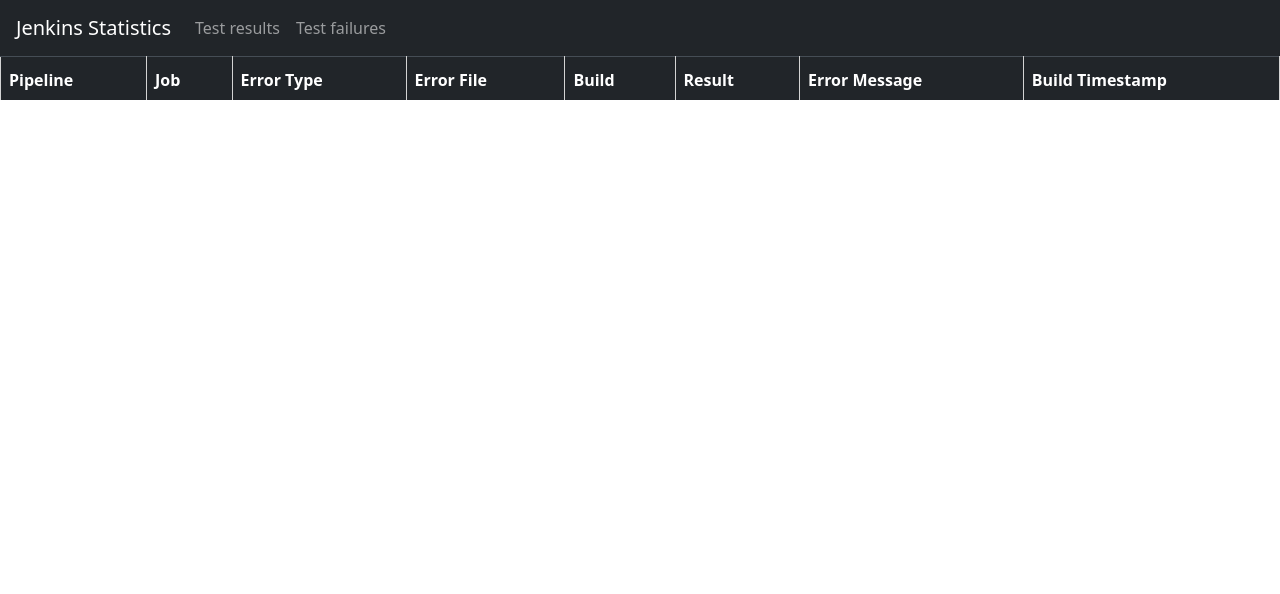
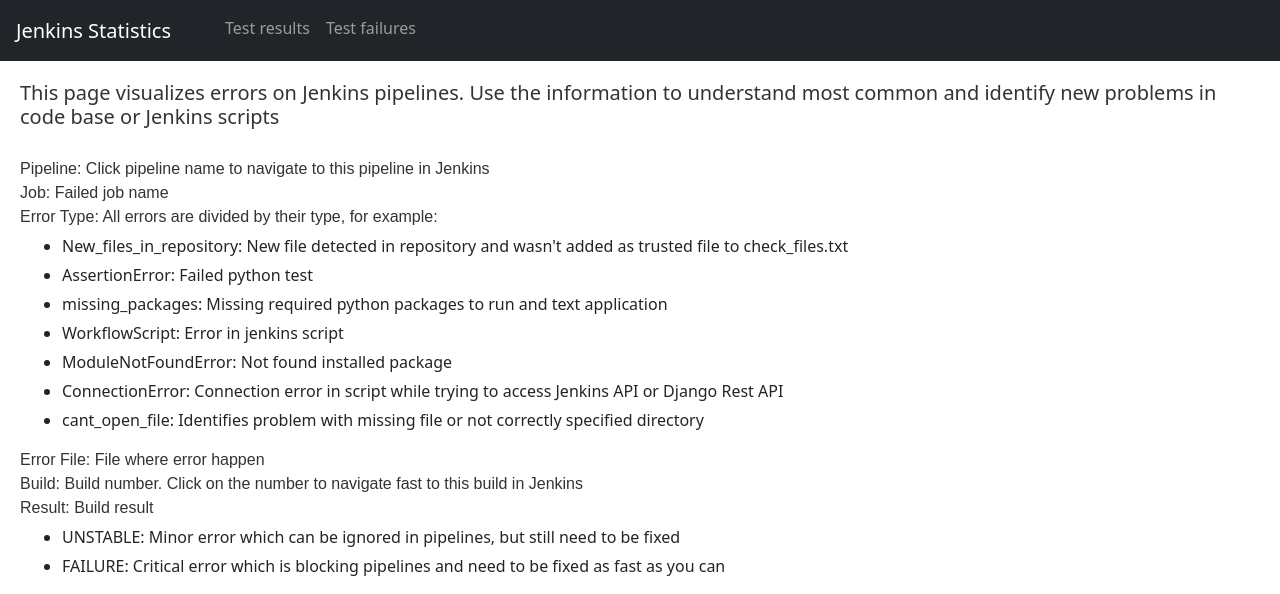
Before and after one commit to RideTheSkyP/Jenkins_statistics_scraper, a Django app: page /test_failures in a window 1280 px wide. Shown: the top 594 px of the page. Run offline with Django 5.2, Linux system fonts and the light colour scheme; data that the repository does not hold is empty.

Commit message:
Added new error handler and help text for text_failures view

```diff
--- a/main_app/jenkins_statistics/templates/test_failures.html
+++ b/main_app/jenkins_statistics/templates/test_failures.html
@@ -9,7 +9,30 @@
 {% endblock %}
 
 {% block body_content %}
-{#    {{ job_failures_dict }}#}
+    <div>
+        <h5>This page visualizes errors on Jenkins pipelines.
+            Use the information to understand most common and identify new problems in code base or Jenkins scripts</h5>
+        <p>Pipeline: Click pipeline name to navigate to this pipeline in Jenkins<br>
+        Job: Failed job name<br>
+        Error Type: All errors are divided by their type, for example:<br></p>
+        <ul>
+            <li>New_files_in_repository: New file detected in repository and wasn't added as trusted file to check_files.txt</li>
+            <li>AssertionError: Failed python test</li>
+            <li>missing_packages: Missing required python packages to run and text application</li>
+            <li>WorkflowScript: Error in jenkins script</li>
+            <li>ModuleNotFoundError: Not found installed package</li>
+            <li>ConnectionError: Connection error in script while trying to access Jenkins API or Django Rest API</li>
+            <li>cant_open_file: Identifies problem with missing file or not correctly specified directory</li>
+        </ul>
+        <p>Error File: File where error happen<br>
+        Build: Build number. Click on the number to navigate fast to this build in Jenkins<br>
+        Result: Build result</p>
+        <ul>
+            <li>UNSTABLE: Minor error which can be ignored in pipelines, but still need to be fixed</li>
+            <li>FAILURE: Critical error which is blocking pipelines and need to be fixed as fast as you can</li>
+        </ul>
+    </div>
+
     <table class='sortable advanced-table table table-hover '>
         <thead class='table-dark'>
             <tr>
@@ -124,5 +147,26 @@
         td.yellow {
             background-color: yellow;
         }
+
+        h5 {
+            padding: 20px;
+            color: #333;
+        }
+
+        p {
+            padding-left: 20px;
+            margin-bottom: 5px;
+            font-family: Arial, sans-serif;
+            font-size: 16px;
+            color: #333;
+        }
+
+        ul {
+            margin-left: 30px;
+        }
+
+        li {
+            margin-bottom: 5px; /* Optional: Adjust spacing between list items */
+        }
     </style>
 {% endblock %}
```
Also changed, not shown: scrap_info_script/gather_statistics_to_db.py (+7 -8 lines).
